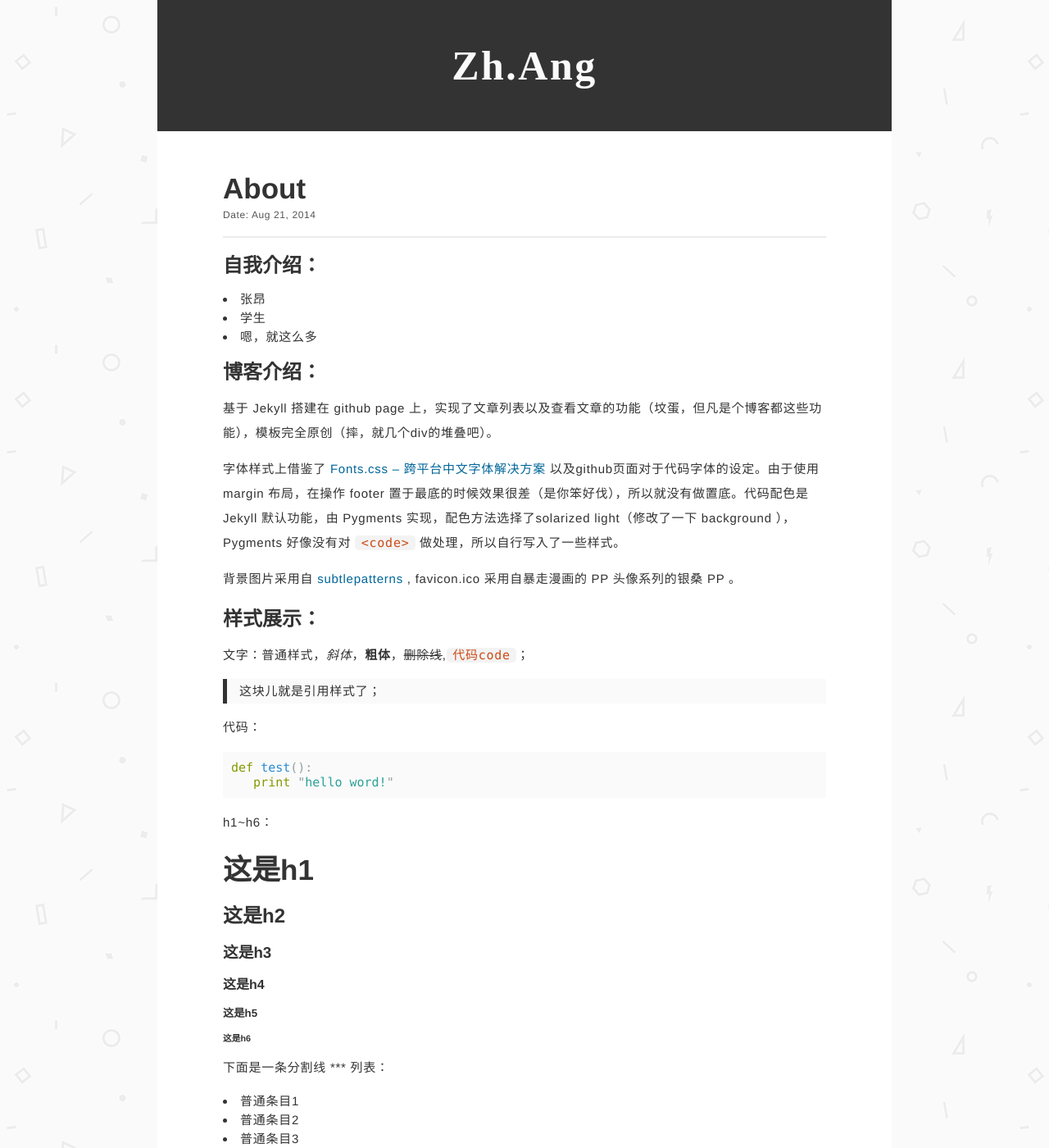
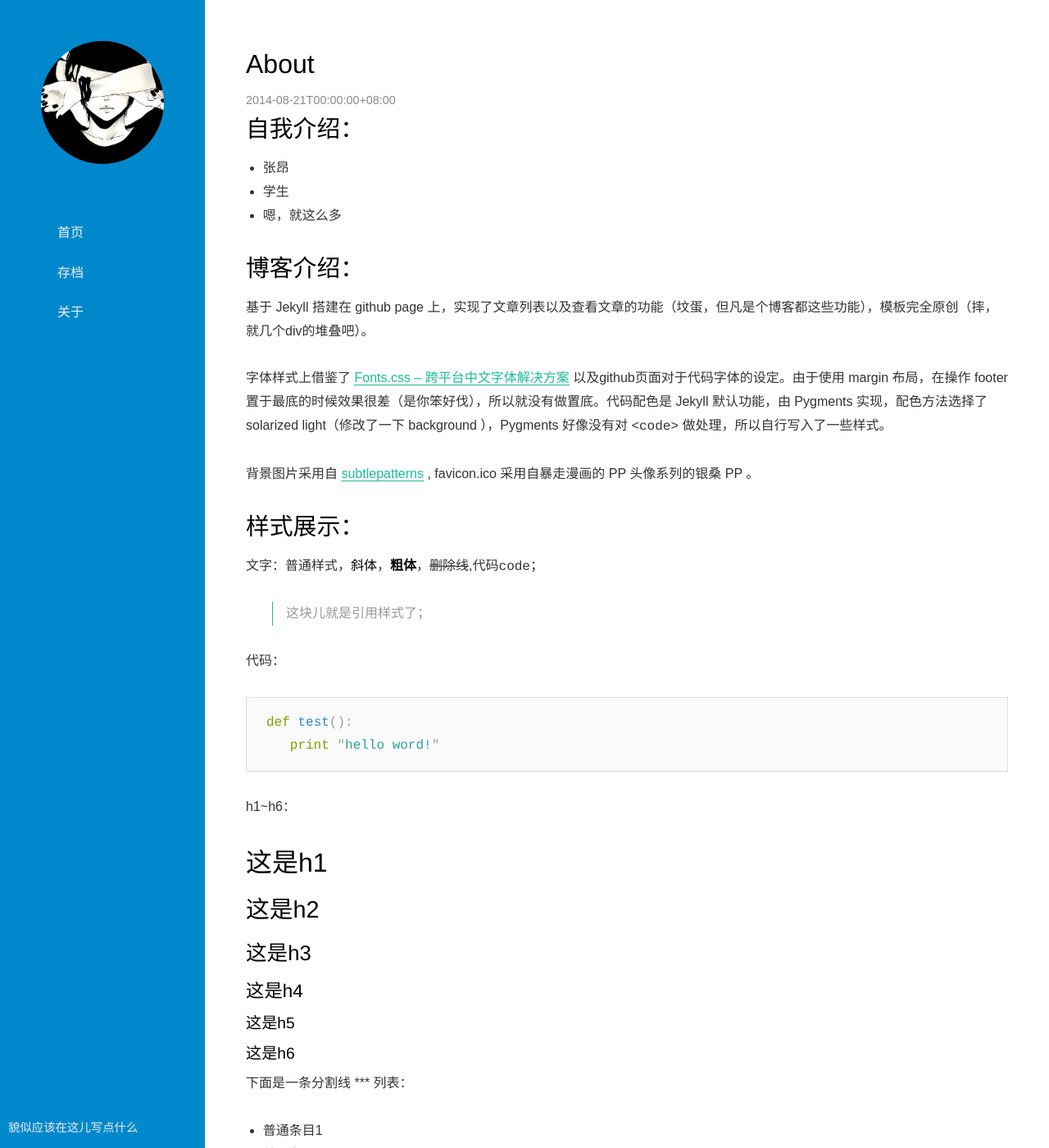
Before and after one commit to for-l00p/zhangziang.github.io, a Jekyll site: the page built from _posts/2014-08-21-about.md, in a window 1280 px wide and 1400 px high. Shown: the whole window at 82% size. Built offline with Jekyll 4.4.1, drawn with Linux system fonts in a browser that asks for light colours; Markdown is read by kramdown in place of the engine named in the settings; comment, search, counter and statistics services are not loaded; some of the changed text lies outside the part shown.

Commit message:
change style all new

```diff
--- a/_includes/comment.html
+++ /dev/null
@@ -1,18 +0,0 @@
-<div id="comment" onclick="ShowComment()" onmouseover="MouseOver(this)" onmouseout="MouseOut(this)" >
-    <p>COMMENTS</p>
-</div>
-<div id="commentlist">
-    <div id="disqus_thread"></div>
-    <script type="text/javascript">
-        /* * * CONFIGURATION VARIABLES: EDIT BEFORE PASTING INTO YOUR WEBPAGE * * */
-        var disqus_shortname = 'zhangang'; // required: replace example with your forum shortname
-
-        /* * * DON'T EDIT BELOW THIS LINE * * */
-        (function() {
-            var dsq = document.createElement('script'); dsq.type = 'text/javascript'; dsq.async = true;
-            dsq.src = '//' + disqus_shortname + '.disqus.com/embed.js';
-            (document.getElementsByTagName('head')[0] || document.getElementsByTagName('body')[0]).appendChild(dsq);
-        })();
-    </script>
-    <noscript>Please enable JavaScript to view the <a href="http://disqus.com/?ref_noscript">comments powered by Disqus.</a></noscript>
-</div>
--- a/_includes/footer.html
+++ /dev/null
@@ -1,5 +0,0 @@
-<footer>
-    <p>© 2014 | Powerd by Jekyll | Theme by Zh.Ang | <a href="/about">About</a></p>
-</footer>
-</body>
-</html>
--- a/_includes/header.html
+++ b/_includes/header.html
@@ -1,28 +1,33 @@
 <!DOCTYPE html>
-<html lang="en">
+<html lang="zh_cn">
 <head>
     <meta charset="UTF-8">
     <title>{% if page.title %}{{ page.title }}{% else %}{{ site.title }}{% endif %}</title>
-    <link rel="stylesheet" href="/css/style.css">
-    <link rel="stylesheet" href="/css/pygments.css">
+    <link rel="stylesheet" href="/css/style.css" type="text/css">
+    <link rel="stylesheet" href="/css/typo.css" type="text/css">
+    <link rel="stylesheet" href="/css/pygments.css" type="text/css">
     <script>
-        function ShowComment(){
-            var comment_list_id = document.getElementById("commentlist");
-            if( comment_list_id.style.display == "none" || comment_list_id.style.display == "" ){
-                comment_list_id.style.display = "block";
-            } else {
-                comment_list_id.style.display = "none";
-            }
+        function  MouseOver(navitem){
+            navitem.style.background = "#000";
         }
-        function MouseOver(comment){
-            comment.style.background = "#357b9a";
-        }
-        function MouseOut(comment){
-            comment.style.background = "#333";
+        function MouseOut(navitem){
+            navitem.style.background = "#08c";
         }
     </script>
 </head>
 <body>
 <header>
-    <p><a href="/">Zh.Ang</a></p>
+    <img id="logo" src="/css/logo.jpg" alt=""/>
+    <div id="list">
+        <div onmouseover="MouseOver(this)" onmouseout="MouseOut(this)" class="navitem">
+            <a href="/index.html">首页</a>
+        </div>
+        <div onmouseover="MouseOver(this)" onmouseout="MouseOut(this)" class="navitem">
+            <a href="">存档</a>
+        </div>
+        <div onmouseover="MouseOver(this)" onmouseout="MouseOut(this)" class="navitem">
+            <a href="/about">关于</a>
+        </div>
+    </div>
+    <div id="footer"><small style = "color: #eee;">貌似应该在这儿写点什么</small></div>
 </header>
--- a/_layouts/post.html
+++ b/_layouts/post.html
@@ -1,13 +1,11 @@
 {% include header.html %}
-
-<article>
-    <h1>{{ page.title }}</h1>
-    <p id="date_tag">Date: {{ page.date | date: "%b %-d, %Y" }}</p>
-    {% if page.tags[0] %}
-    <p id="date_tag">Tags: {{ page.tags | join: ", " }}</p>
-    {% endif%}
-    <hr>
-    {{ content }}
-</article>
-{% include comment.html %}
-{% include footer.html %}
+<div id = "extractlist">
+    <h1>{{page.title}}</h1>
+    <small>{{ page.date | date_to_xmlschema }}</small>
+    <small>{{ page.tags | join: ", " }}</small>
+    <div class="typo">
+    {{page.content}}
+    </div>
+</div>
+</body>
+</html>
--- a/css/style.css
+++ b/css/style.css
@@ -1,190 +1,37 @@
-* {
-    margin: 0;
-    padding: 0;
-    border: 0;
-    -webkit-box-sizing: border-box;
-     -moz-box-sizing: border-box;
-          box-sizing: border-box;
+header {
+    position: fixed;
+    top: 0;
+    bottom: 0;
+    left: 0;
+    width: 250px;
+    /*background: #00B0C8;*/
+    background: #08c;
+    color: #eee;
+    font-size: 1em;
 }
-hr {
-    border-style:solid;
-    border-width: 1px;
-    border-color: #ebebeb;
-    margin-top: 14px;
+#logo {
+    margin: 50px 50px;
+    border-radius:50%;
+    width: 150px;
+    height: 150px;
 }
-h1,h2,h3,h4,h5,h6 {
-    font-family: "Helvetica Neue", Helvetica, "Nimbus Sans L", Arial, "Liberation Sans", "Hiragino Sans GB", "Source Han Sans CN Normal", "Microsoft YaHei", "Wenquanyi Micro Hei", "WenQuanYi Zen Hei", "ST Heiti", SimHei, "WenQuanYi Zen Hei Sharp", sans-serif;
-    margin-top: 14px;
-/*    font-weight: normal;*/
+#footer {
+    position: absolute;
+    margin: 10px 10px;
+    bottom: 0;
 }
-ul,ol {
-    margin-top: 14px;
-    list-style-position: inside;
+.navitem {
+    padding-left: 70px;
+    padding-top: 10px;
+    padding-bottom: 10px;
 }
-li {
-    letter-spacing: .05em;
-    margin-top: 2px;
-    font-size: 15px;
-    font-family: 'Helvetica Neue', Helvetica, Arial, sans-serif, SimSun;
+.navitem a,.navitem a:link,.navitem a:visited,.navitem a:active,.navitem a:hover {
+    color: #eee;
+    text-decoration:none;
 }
-blockquote {
-    border-left-width: 5px;
-    border-left-color: #333;
-    border-left-style: solid;
-    margin: 10px 0;
-    background: #fafafa;
+#extractlist {
+    margin: 50px 50px 10px 300px;
 }
-blockquote p {
-    margin-left: 15px;
-    font-family: 'Helvetica Neue', Helvetica, Arial, sans-serif, SimSun;
+.extract {
+    margin-bottom: 50px;
 }
-pre {
-    margin: 15px 0;
-    padding: 10px;
-    font-family: Consolas, "Liberation Mono", Menlo, Courier, monospace;
-    font-size: 15px;
-}
-code {
-    font-family: Consolas, "Liberation Mono", Menlo, Courier, monospace;
-}
-p code {
-    background: #f3f3f3;
-    padding: 0 0.5em;
-    color: #cb4b16;
-    border-radius: 5px;
-}
-blockquote p code {
-    background: #fff;
-    padding: 0 0.5em;
-    color: #cb4b16;
-    border-radius: 5px;
-}
-html {
-    background-image: url(background.png);
-    color: #333;
-}
-p {
-    letter-spacing: .05em;
-    margin-top: 14px;
-    line-height: 2em;
-    font-size: 15px;
-    font-family: 'Helvetica Neue', Helvetica, Arial, sans-serif, SimSun;
-}
-body {
-    background: #fff;
-    width: 70%;
-    min-width: 700px;
-    margin: 0 auto;
-}
-header {
-
-    background: #333;
-}
-header p {
-    margin: 0;
-    text-align: center;
-    font-size: 50px;
-    font-family: "Times New Roman", Georgia, Baskerville;
-    color: #fafafa;
-    font-weight: bold;
-    padding: 30px 0 30px 0;
-}
-article {
-    margin: 50px 80px 30px 80px;
-}
-article h1 {
-    font-size: 35px;
-    font-family: "Helvetica Neue", Helvetica, "Nimbus Sans L", Arial, "Liberation Sans", "Hiragino Sans GB", "Source Han Sans CN Normal", "Microsoft YaHei", "Wenquanyi Micro Hei", "WenQuanYi Zen Hei", "ST Heiti", SimHei, "WenQuanYi Zen Hei Sharp", sans-serif;
-/*    font-weight: normal;*/
-}
-#comment {
-    background: #333;
-    width: 100px;
-    margin: 0 80px 30px 80px;
-}
-#comment p {
-    font-family: 'Helvetica Neue', Helvetica, Arial, sans-serif, SimSun;
-    color: #fafafa;
-    margin: 0;
-    padding: 10px 0;
-    text-align:  center;
-}
-#commentlist {
-    display: none;
-    margin: 0 80px 30px 80px;
-}
-.articlelist {
-    margin: 50px 0;
-    font-family: 'Helvetica Neue', Helvetica, Arial, sans-serif, SimSun;
-}
-.articlelist h1 {
-/*    font-weight: normal;*/
-    font-size: 25px;
-}
-footer {
-    background: #333;
-    padding: 10px 0;
-}
-footer p {
-    color: #fafafa;
-    margin: 0;
-    font-size: 12px;
-    text-align: center;
-}
-
-/*a element style*/
-a:link {
-    color: #006699;
-    text-decoration: none;
-}
-
-a:visited {
-    color: #006699;
-    text-decoration: none;
-}
-
-a:hover {
-    text-decoration: underline;
-}
-
-a:active {
-    text-decoration: underline;
-}
-
-header a:link {
-    color: inherit;
-    text-decoration: none;
-}
-header a:visited {
-        color: inherit;
-        text-decoration: none;
-}
-header a:hover {
-        color: inherit;
-        text-decoration: none;
-}
-header a:active {
-        color: inherit;
-        text-decoration: none;
-}
-footer a:link {
-    color: inherit;
-    text-decoration: none;
-}
-footer a:visited {
-        color: inherit;
-        text-decoration: none;
-}
-footer a:hover {
-        color: #006699;
-        text-decoration: none;
-}
-footer a:active {
-        color: inherit;
-        text-decoration: none;
-}
-#date_tag {
-        margin-top: 0px;
-        color: #555;
-        font-size: 12px;
-}
--- /dev/null
+++ b/css/typo.css
@@ -0,0 +1,362 @@
+@charset "utf-8";
+
+/* 防止用户自定义背景颜色对网页的影响，添加让用户可以自定义字体 */
+html{
+  color:#333;
+  background:#fff;
+  -webkit-text-size-adjust:100%;
+  -ms-text-size-adjust:100%;
+  text-rendering:optimizelegibility;
+  -moz-osx-font-smoothing: grayscale;
+  -webkit-font-smoothing: grayscale;
+}
+
+/* 如果你的项目仅支持 IE9+ | Chrome | Firefox 等，推荐在 <html> 中添加 .borderbox 这个 class */
+html.borderbox *, html.borderbox *:before, html.borderbox *:after {
+  -moz-box-sizing:border-box;
+  -webkit-box-sizing:border-box;
+  box-sizing:border-box;
+}
+
+/* 内外边距通常让各个浏览器样式的表现位置不同 */
+body, dl, dt, dd, ul, ol, li, h1, h2, h3, h4, h5, h6, pre, code, form, fieldset, legend, input, textarea, p, blockquote, th, td, hr, button, article, aside, details, figcaption, figure, footer, header, menu, nav, section{
+  margin:0;
+  padding:0;
+}
+
+/* 重设 HTML5 标签, IE 需要在 js 中 createElement(TAG) */
+article, aside, details, figcaption, figure, footer, header, menu, nav, section{
+  display:block;
+}
+
+/* HTML5 媒体文件跟 img 保持一致 */
+audio, canvas, video{
+  display:inline-block;
+  *display:inline;
+  *zoom:1;
+}
+
+/* 要注意表单元素并不继承父级 font 的问题 */
+body, button, input, select, textarea{
+  font:400 1em/1.8 Avenir, Microsoft Yahei, Hiragino Sans GB, Microsoft Sans Serif, WenQuanYi Micro Hei, sans-serif;
+}
+
+/* 去除 IE6 input/button 多余的空白 */
+button, input{
+  *width:auto;
+  *overflow:visible;
+
+  /* 让 input 和 button 一样高 */
+  line-height:normal;
+}
+
+button::-moz-focus-inner,
+input::-moz-focus-inner{
+  padding:0;
+  border:0;
+}
+
+/* 去掉各Table cell 的边距并让其边重合 */
+table{
+  border-collapse:collapse;
+  border-spacing:0;
+}
+
+/* IE bug fixed: th 不继承 text-align */
+th{
+  text-align:inherit;
+}
+
+/* 去除默认边框 */
+fieldset, img{
+  border:0;
+}
+
+/* 解决 IE6-7 图片缩放锯齿问题 */
+img{
+  -ms-interpolation-mode:bicubic;
+}
+
+/* ie6 7 8(q) bug 显示为行内表现 */
+iframe{
+  display:block;
+}
+
+/* 块/段落引用 */
+blockquote {
+  position:relative;
+  color: #999;
+  font-weight:300;
+  font-family:Avenir, 'Helvetica Neue', 'Microsoft Yahei', 'Hiragino Sans GB', 'Microsoft Sans Serif', 'WenQuanYi Micro Hei', sans-serif;
+  border-left:1px solid #1abc9c;
+  padding-left:1em;
+  margin:1em 3em 1em 2em;
+}
+
+@media only screen and ( max-width:640px ){
+  blockquote{ margin:1em 0; }
+}
+
+/* Firefox 以外，元素没有下划线，需添加 */
+acronym, abbr{
+  border-bottom:1px dotted;
+  font-variant:normal;
+}
+
+/* 添加鼠标问号，进一步确保应用的语义是正确的（要知道，交互他们也有洁癖，如果你不去掉，那得多花点口舌） */
+abbr{
+  cursor:help;
+}
+
+/* 一致的 del 样式 */
+del{
+  text-decoration:line-through;
+}
+
+address, caption, cite, code, dfn, em, th, var{
+  font-style:normal;
+  font-weight:400;
+}
+
+/* 去掉列表前的标识, li 会继承，大部分网站通常用列表来很多内容，所以应该当去 */
+ul, ol{
+  list-style:none;
+}
+
+/* 对齐是排版最重要的因素, 别让什么都居中 */
+caption, th{
+  text-align:left;
+}
+
+q:before, q:after{
+  content:'';
+}
+
+/* 统一上标和下标 */
+sub, sup{
+  font-size:75%;
+  line-height:0;
+  position:relative;
+}
+
+:root sub, :root sup{
+  vertical-align:baseline; /* for ie9 and other modern browsers */
+}
+
+sup{
+  top:-0.5em;
+}
+
+sub{
+  bottom:-0.25em;
+}
+
+/* 让链接在 hover 状态下显示下划线 */
+a{ color:#1abc9c; }
+a:hover{ text-decoration:underline; }
+
+.typo a{ border-bottom:1px solid #1abc9c; }
+.typo a:hover{ border-bottom-color:#555; color:#555; text-decoration:none; }
+
+/* 默认不显示下划线，保持页面简洁 */
+ins, a{
+  text-decoration:none;
+}
+
+/* 专名号：虽然 u 已经重回 html5 Draft，但在所有浏览器中都是可以使用的，
+ * 要做到更好，向后兼容的话，添加 class="typo-u" 来显示专名号
+ * 关于 <u> 标签：http://www.whatwg.org/specs/web-apps/current-work/multipage/text-level-semantics.html#the-u-element
+ * 被放弃的是 4，之前一直搞错 http://www.w3.org/TR/html401/appendix/changes.html#idx-deprecated
+ * 一篇关于 <u> 标签的很好文章：http://html5doctor.com/u-element/
+ */
+u, .typo-u{
+  text-decoration:underline;
+}
+
+/* 标记，类似于手写的荧光笔的作用 */
+mark{
+  background:#fffdd1;
+  border-bottom:1px solid #ffedce;
+  padding:2px;margin:0 5px;
+}
+
+/* 代码片断 */
+pre, code, pre tt{
+  font-family:Courier, 'Courier New', monospace;
+}
+
+pre{
+  background:#f8f8f8;
+  border:1px solid #ddd;
+  padding:1em 1.5em;
+  display:block;
+  -webkit-overflow-scrolling: touch;
+}
+
+/* 一致化 horizontal rule */
+hr{
+  border:none;
+  border-bottom:1px solid #cfcfcf;
+  margin-bottom:10px;
+  *color:pink; *filter:chroma(color=pink);
+  height:10px;
+  *margin:-7px 0 2px;
+}
+
+/* 底部印刷体、版本等标记 */
+small, .typo-small,
+  /* 图片说明 */
+figcaption{
+  font-size:0.9em;
+  color:#888;
+}
+
+strong, b{font-weight:bold;color:#000;}
+
+/* 可拖动文件添加拖动手势 */
+[draggable]{
+  cursor:move;
+}
+
+.clearfix:before, .clearfix:after{
+  content:"";
+  display:table;
+}
+
+.clearfix:after{
+  clear:both;
+}
+
+.clearfix{
+  zoom:1;
+}
+
+/* 强制文本换行 */
+.textwrap, .textwrap td, .textwrap th{
+  word-wrap:break-word;
+  word-break:break-all;
+}
+
+.textwrap-table{
+  table-layout:fixed;
+}
+
+/* 提供 serif 版本的字体设置: iOS 下中文自动 fallback 到 sans-serif */
+.serif{ font-family:Palatino, Optima, Georgia, serif; }
+
+/* 保证块/段落之间的空白隔行 */
+.typo p, .typo pre, .typo ul, .typo ol, .typo dl, .typo form, .typo hr, .typo table,
+.typo-p, .typo-pre, .typo-ul, .typo-ol, .typo-dl, .typo-form, .typo-hr, .typo-table, blockquote{
+  margin-bottom:1.8em;
+}
+
+h1, h2, h3, h4, h5, h6{
+  font-family:'Helvetica Neue', 'Microsoft Yahei', 'Hiragino Sans GB', 'Microsoft Sans Serif', 'WenQuanYi Micro Hei', sans-serif;
+  font-weight:200;
+  color:#000;
+}
+
+/* 标题应该更贴紧内容，并与其他块区分，margin 值要相应做优化 */
+.typo h1, .typo h2, .typo h3, .typo h4, .typo h5, .typo h6,
+.typo-h1, .typo-h2, .typo-h3, .typo-h4, .typo-h5, .typo-h6{
+  margin-bottom:0.4em;
+  line-height:1.5;
+}
+
+.typo h1, .typo-h1{
+  font-size:2em;
+}
+
+.typo h2, .typo-h2{
+  font-size:1.8em;
+}
+
+.typo h3, .typo-h3{
+  font-size:1.6em;
+}
+
+.typo h4, .typo-h4{
+  font-size:1.4em;
+}
+
+.typo h5, .typo h6, .typo-h5, .typo-h6{
+  font-size:1.2em;
+}
+
+/* 在文章中，应该还原 ul 和 ol 的样式 */
+.typo ul, .typo-ul{
+  margin-left:1.3em;
+  list-style:disc;
+}
+
+.typo ol, .typo-ol{
+  list-style:decimal;
+  margin-left:1.9em;
+}
+
+.typo li ul, .typo li ol, .typo-ul ul, .typo-ul ol, .typo-ol ul, .typo-ol ol{
+  margin-top:0;
+  margin-bottom:0;
+  margin-left:2em;
+}
+
+.typo li ul, .typo-ul ul, .typo-ol ul{
+  list-style:circle;
+}
+
+/* 同 ul/ol，在文章中应用 table 基本格式 */
+.typo table th, .typo table td, .typo-table th, .typo-table td .typo table caption{
+  border:1px solid #ddd;
+  padding:0.5em 1em;
+  color:#666;
+}
+
+.typo table th, .typo-table th{
+  background:#fbfbfb;
+}
+
+.typo table thead th, .typo-table thead th{
+  background:#f1f1f1;
+}
+
+.typo table caption{
+  border-bottom:none;
+}
+
+/* 去除 webkit 中 input 和 textarea 的默认样式  */
+.typo-input, .typo-textarea{
+  -webkit-appearance:none;
+  border-radius:0;
+}
+
+/* 高亮选中 */
+::-moz-selection{
+  background:#08c;
+  color:#fff;
+}
+
+::selection{
+  background:#08c;
+  color:#fff;
+}
+
+.typo-em, .typo em, legend, caption{
+  color:#000;
+  font-weight:inherit;
+}
+
+/* 着重号，只能在少量（少于100个字符）且全是全角字符的情况下使用 */
+.typo-em {
+  position: relative;
+}
+.typo-em:after {
+  position: absolute;
+  top: 0.65em;
+  left: 0;
+  width: 100%;
+  overflow: hidden;
+  content: "....................................................................";
+}
+
+/* Responsive images */
+.typo img{ max-width: 100%; }
```
Also changed, not shown: _layouts/page.html (+5 -4 lines), index.html (+7 -7 lines), css/background.png (deleted), css/logo.jpg (added), favicon.ico (deleted).
